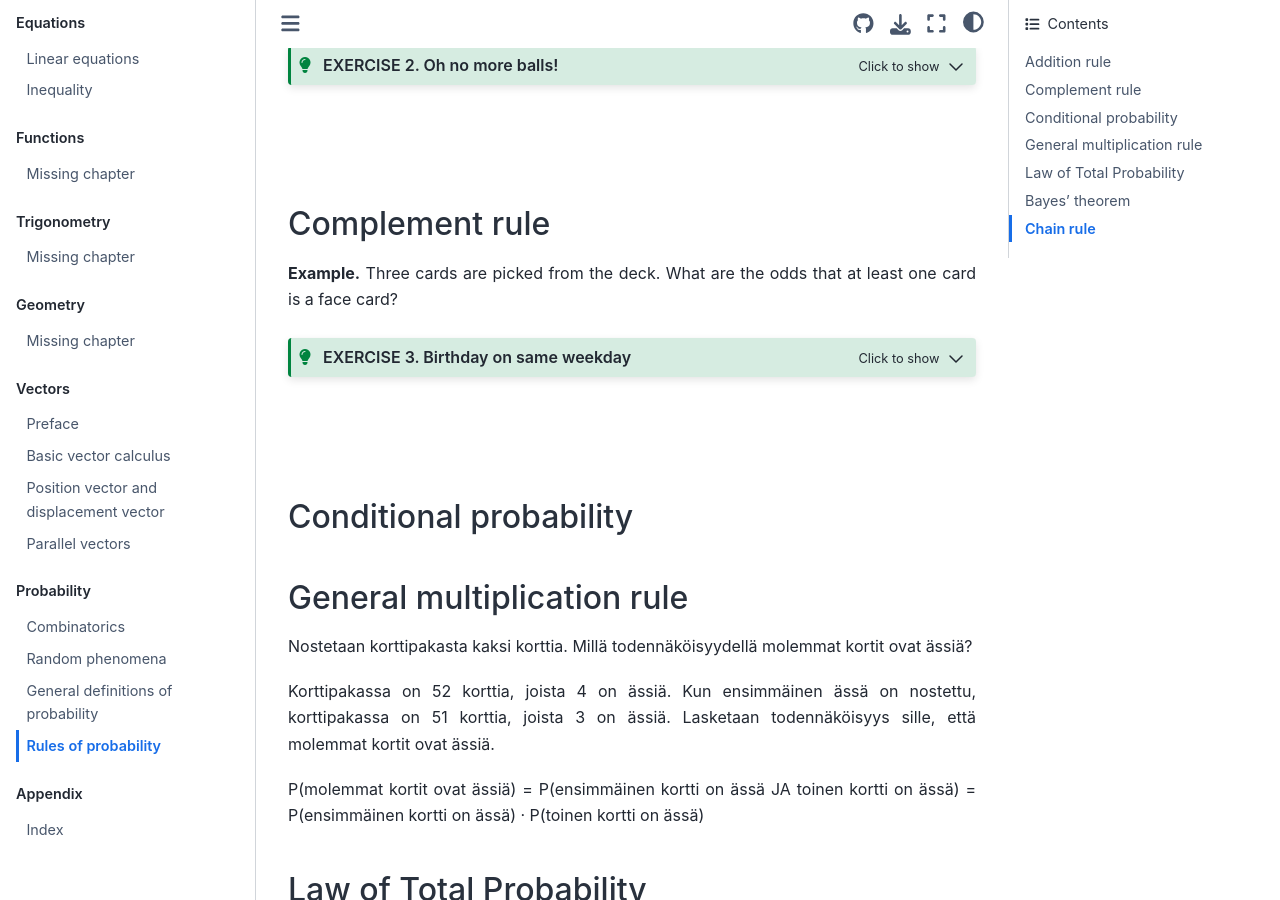
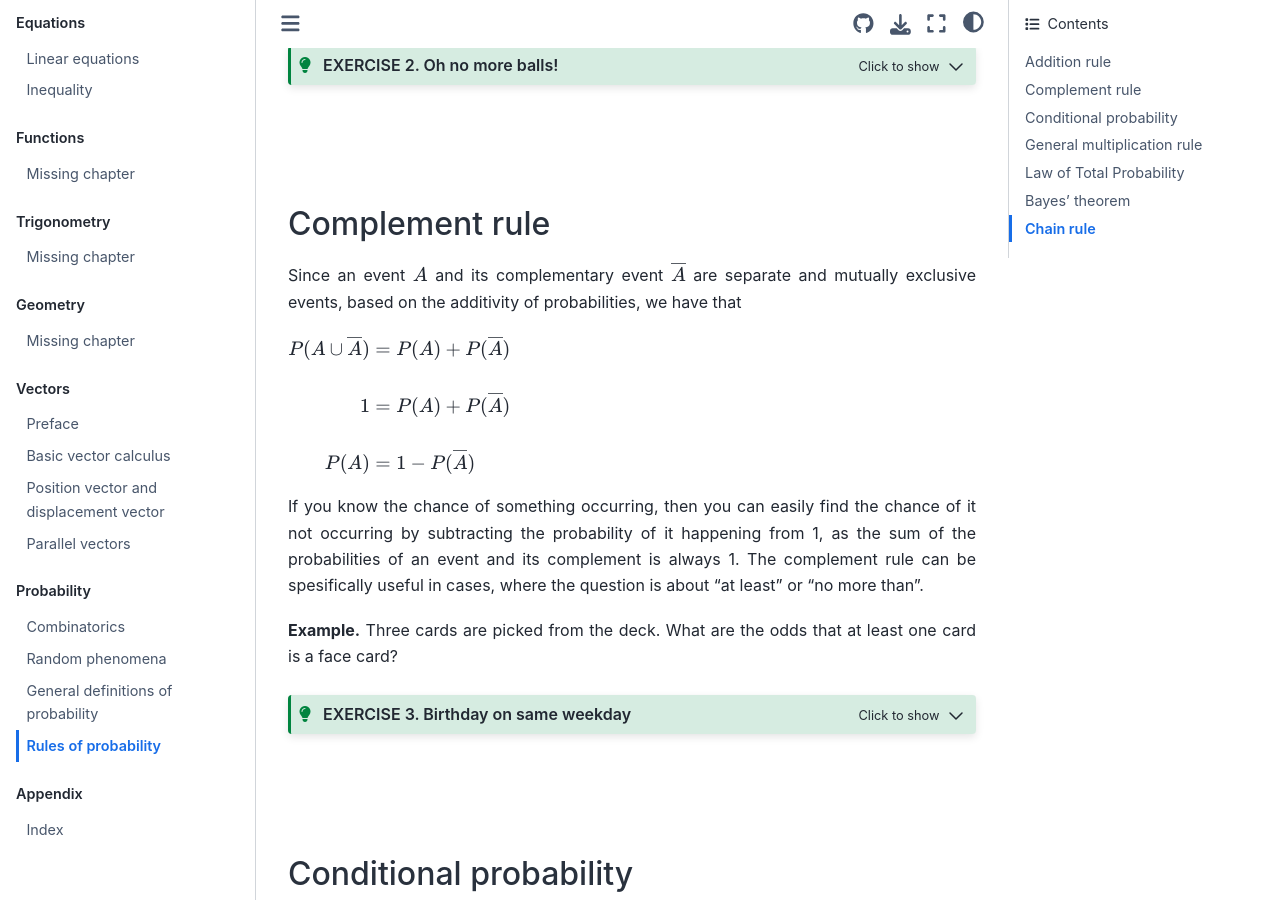
Before and after one commit to luma-lapinamk/miika-math, a Jupyter Book: the page built from notebooks/rules_of_probability.md, in a window 1280 px wide and 900 px high, scrolled down 1940 px. Built offline with Jupyter Book 1.0.4 settings and Sphinx 7.4.7 and the Sphinx Book theme 1.1.4, drawn with Linux system fonts in a browser that asks for light colours.

Commit message:
Updated content

```diff
--- a/notebooks/rules_of_probability.md
+++ b/notebooks/rules_of_probability.md
@@ -52,6 +52,13 @@ The are 7 red balls, 4 blue balls and 5 white balls in box. Two balls are random
 <br></br>
 
 ## {index}`Complement rule`
+Since an event $A$ and its complementary event $\overline{A}$ are separate and mutually exclusive events, based on the additivity of probabilities, we have that
+
+$\begin{align}P(A \cup \overline{A})&=P(A)+P(\overline{A}) \\ \\
+1&=P(A)+P(\overline{A}) \\ \\
+P(A)&=1-P(\overline{A})\end{align}$
+
+If you know the chance of something occurring, then you can easily find the chance of it not occurring by subtracting the probability of it happening from 1, as the sum of the probabilities of an event and its complement is always 1. The complement rule can be spesifically useful in cases, where the question is about "at least" or "no more than".
 
 **Example.** Three cards are picked from the deck. What are the odds that at least one card is a face card?
 
```
